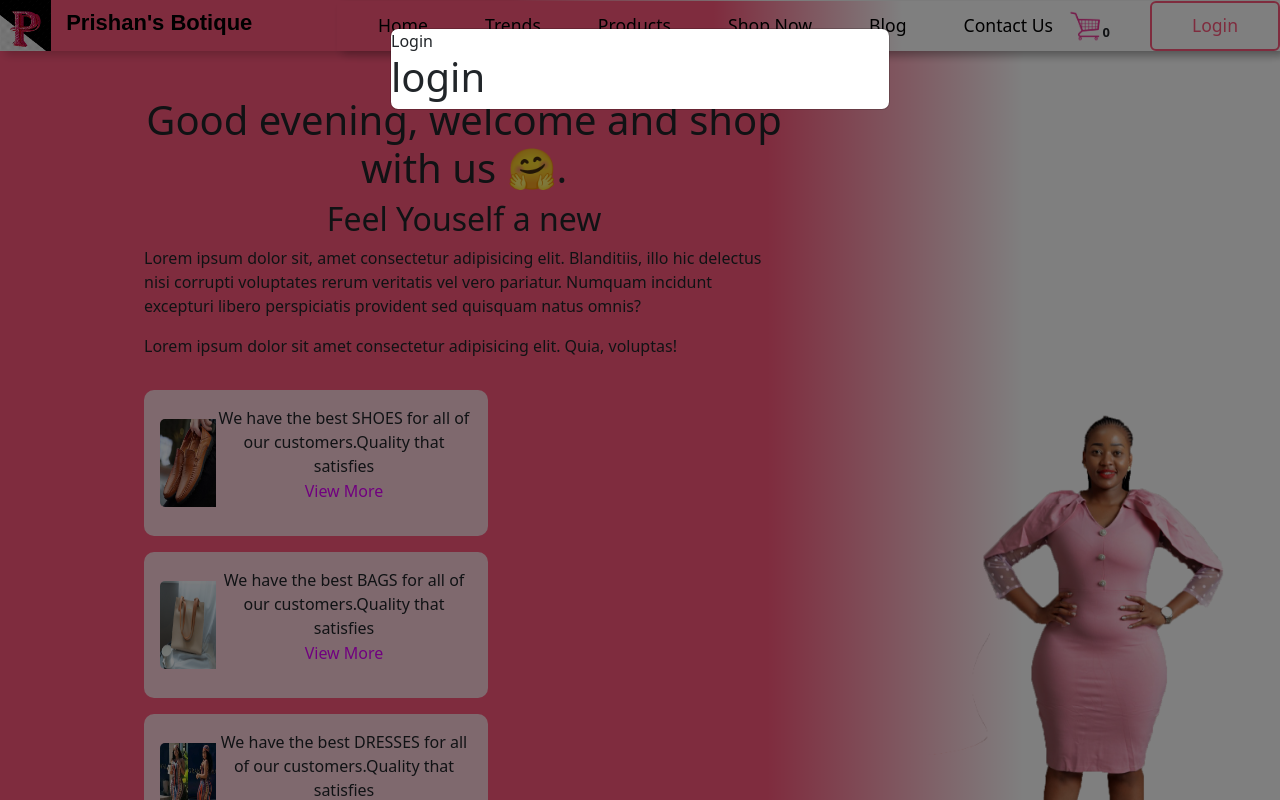
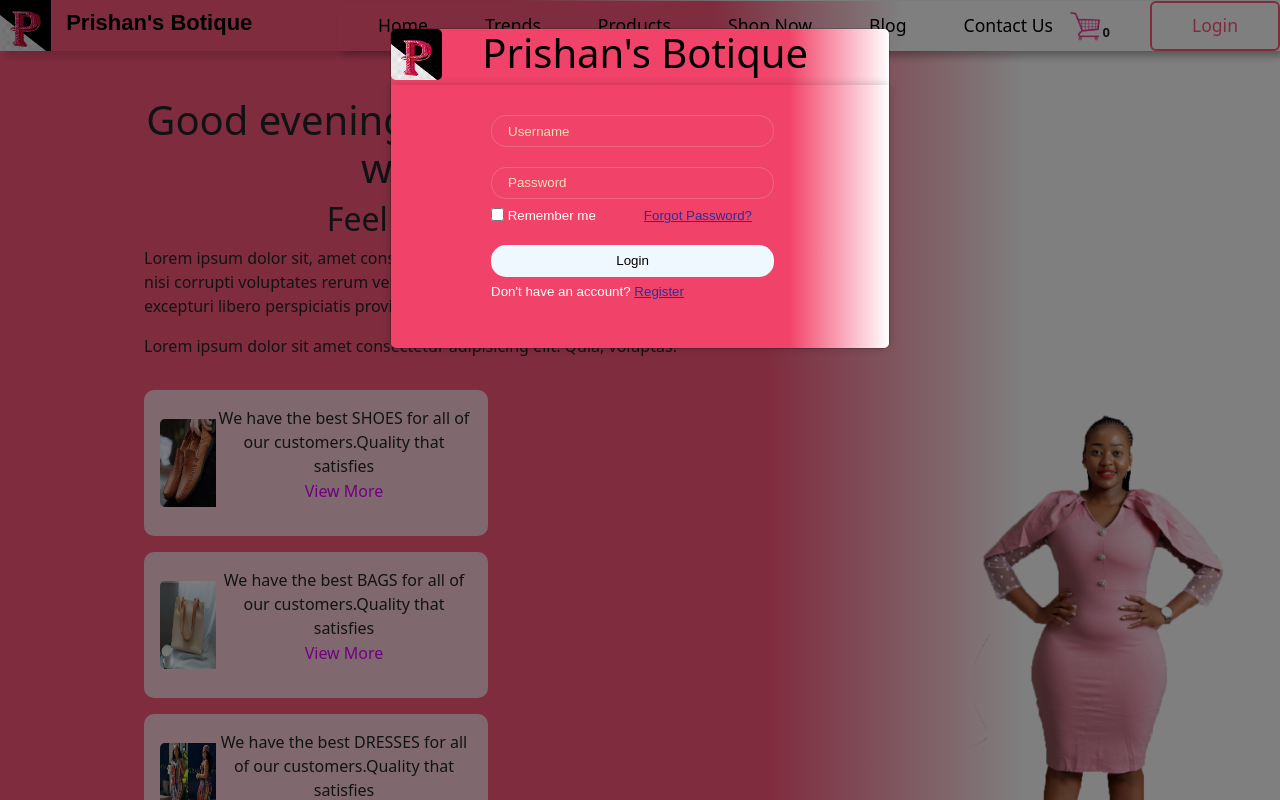
Before and after one commit to frankosparks/botique, a React (Create React App) app: page / in a window 1280 px wide. Both pictures are taken after a click on the button "Login". Shown: the top 800 px of the page. Built offline with nearby package versions, Linux system fonts and the light colour scheme.

Commit message:
created the login modal

```diff
--- a/src/components/Login.jsx
+++ b/src/components/Login.jsx
@@ -1,10 +1,44 @@
-import React, { useEffect } from 'react';
+import React, { useState } from 'react';
 
 function Login() {
+  const [placeholder, setPlaceholder] = useState({
+    username: 'Username',
+    password: 'Password'
+  })
+
   return (
-    <div className="login">
-      <h1>login</h1>
-    </div>
+    <div className='login'>
+    <form action="">
+    <input type="text"  className="txt"
+        onChange={(e) => setPlaceholder(prev => (
+          {
+            ...prev,
+            username: e.target.value
+          }
+        ))} id="" placeholder={placeholder.username} />
+
+      <br />
+      <br />
+      <input type="password" className="txt"
+          onChange={(e) => setPlaceholder(prev => (
+            {
+              ...prev,
+              password: e.target.value
+            }
+          ))} placeholder={placeholder.password}/>
+
+      <br />
+      <div className="forget">
+        <input type="checkbox" name="" className="Remember" /> &nbsp;<p className="rem">Remember me</p>
+
+        <a href="pass" className="pass">Forgot Password?</a>
+      </div>
+      <button type="submit" className='log'>Login</button>
+    </form>
+
+     <p>Don't have an account? <a href="register" className='reg'>Register</a></p>
+
+  </div>
   );
 }
 
--- a/src/components/navbar.jsx
+++ b/src/components/navbar.jsx
@@ -73,9 +73,12 @@ const handleLogin = (login) => {
            show={openLogin}
            onHide={() => handleLogin()}
            size={""}
+           className="modal"
+
          >
           <div className="title">
-            Login
+          <img src="\images\prishan.jpg" alt="logo" className="logo"/>
+           <h1>Prishan's Botique</h1>
           </div>
            <Login />
         </Modal>
--- a/src/index.css
+++ b/src/index.css
@@ -258,3 +258,73 @@ code {
   opacity: 0.9;
   font-weight: bold;
 }
+.login{
+  align-items: center;
+  justify-content: center;
+  border-radius: 0px 0px 5px 5px;
+  padding: 30px 100px 30px ;
+  font-size: smaller;
+  color: white;
+  font-family: sans-serif;
+  background: linear-gradient(to right, var(--brigtest) 80%, white 100%);
+  box-shadow: 0 0 10px rgba(0, 0, 0, .2);
+}
+.txt{
+  width: 17.7rem;
+  border-radius: 15px;
+  border: 1px solid rgba(236, 235, 235, 0.2);
+  height: 2rem;
+  padding-left: 1rem;
+  background: none;
+  color: rgb(249, 251, 253);
+}
+.log{
+  border-radius: 15px;
+  color: black;
+  background-color: aliceblue;
+  height: 2rem;
+  width: 17.7rem;
+  margin-top: 0.2rem;
+  margin-bottom: 0.3rem;
+  border: none;
+}
+.log:hover{
+  transition: 2s ease;
+  color: aliceblue;
+  background:transparent;
+  cursor: pointer;
+}
+::placeholder{
+  color: wheat;
+}
+.forget{
+  display: flex;
+}
+.rem,.pass{
+  margin-top: 7px;
+}
+.pass{
+  margin-left: 3rem;
+}
+.pass,.reg{
+  color: rgb(47, 47, 146);
+}
+.title{
+  border-radius: 5px 5px 0px 0px;
+  text-align: center;
+  background: linear-gradient(to right, var(--brigtest) 80%, white 100%);
+  display: flex;
+  gap: 2.5rem;
+}
+.title h1{
+  color: black;
+}
+.title img{
+  border-radius: 5px;
+}
+.modal{
+  border-radius: 10px;
+}
+.Remember{
+  margin-bottom: 12px;
+}
```
